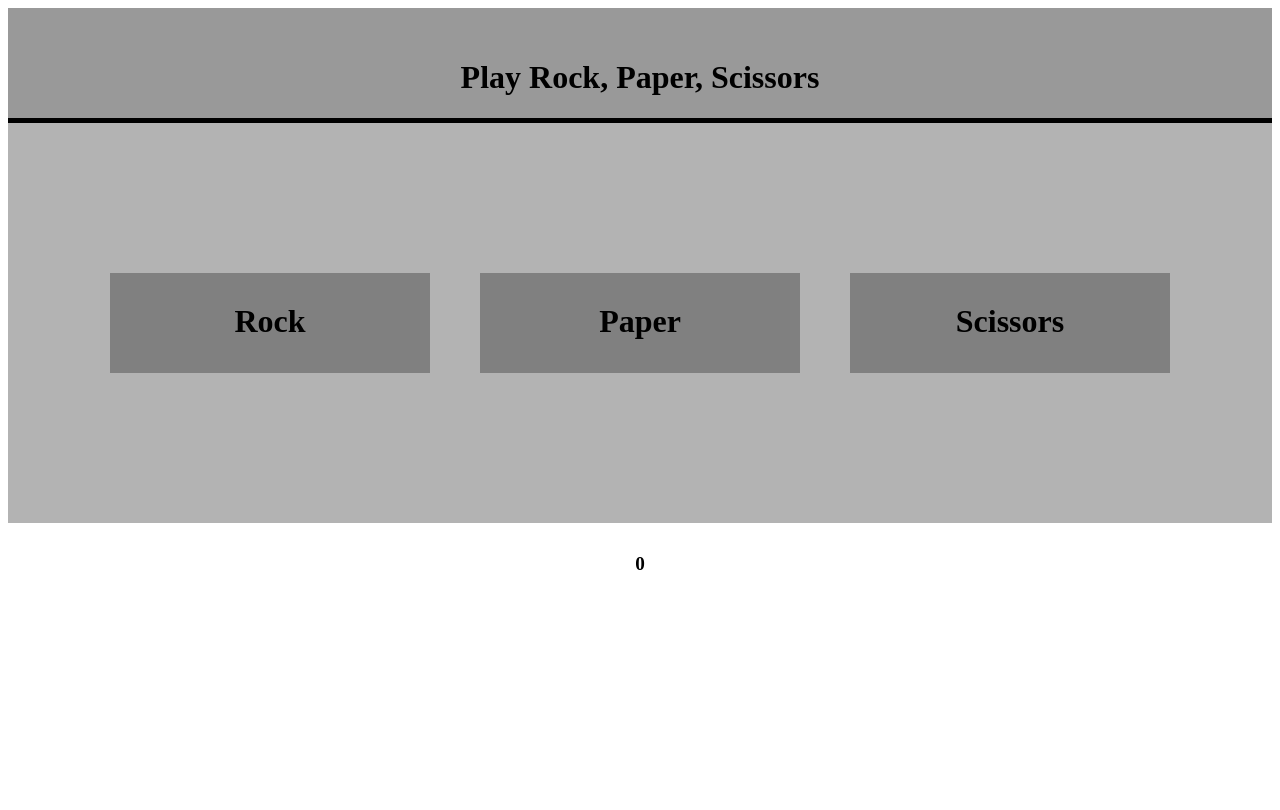
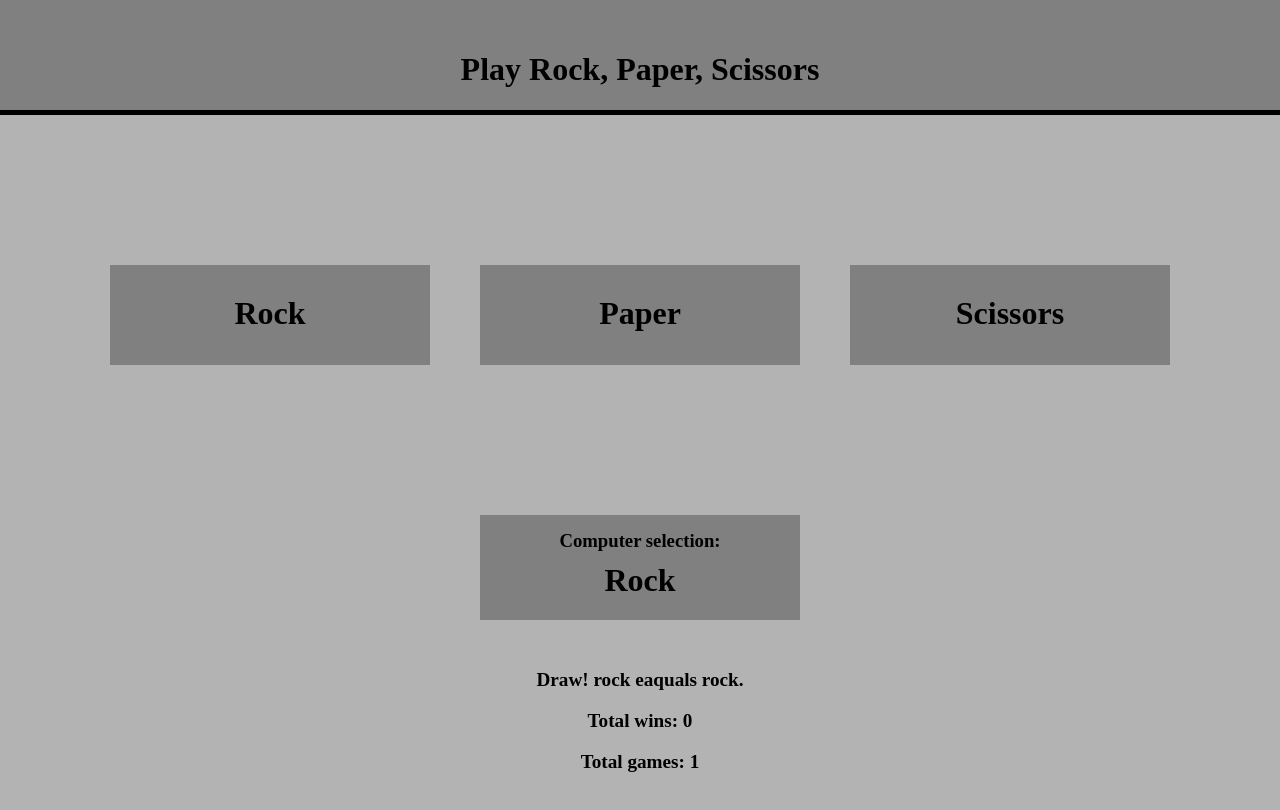
Before and after one commit to GytAndr/odin-ROCK-PAPER-SCISSORS, a plain HTML site: page index.html in a window 1280 px wide. Both pictures are taken after a click on the element "Rock". Drawn offline with Linux system fonts and the light colour scheme.

Commit message:
working version 1.0

```diff
--- a/JScode.js
+++ b/JScode.js
@@ -1,3 +1,26 @@
+let rock = document.getElementById('rock');
+rock.addEventListener('click', (e) => {return game("rock")});
+
+let paper = document.getElementById('paper');
+paper.addEventListener('click', (e) => {return game("paper")});
+
+let scissors = document.getElementById('scissors');
+scissors.addEventListener('click', (e) => {return game("scissors")});
+
+let display = document.getElementById('playerScore');
+
+let counter = document.getElementById('totalGames');
+
+let pcScore = document.getElementById('compSelection');
+
+let winScore = document.getElementById('winScore');
+
+let result = 0;
+
+let wins = 0;
+
+
+
 //declare function to get computer selection
 function computerPlay() {
     //get random number. first get float between 0 and 1, then multipy by 100 and round it using floor.
@@ -5,14 +28,17 @@ function computerPlay() {
      //make if else statement and assing Rock,paper,scissors to different value ranges of random number
         if (randomNumber <= 33) {
             selection = "rock";
+            pcScore.textContent = "Rock";
             return selection ;
         }
         else if (randomNumber > 33 && randomNumber < 66) {
             selection = "paper";
+            pcScore.textContent = "Paper";
             return selection;
         }
         else if (randomNumber >= 66) {
             selection = "scissors";
+            pcScore.textContent = "Scissors";
             return selection;
         }
 }
@@ -24,6 +50,7 @@ function playRound (computer, player) {
             } else if (computer == "paper") {
                 return `You Lose! ${computer} beats ${player}.`;
             } else {
+                wins ++;
                 return `You Win! ${player} beats ${computer}.`;
             }
             break;
@@ -33,15 +60,17 @@ function playRound (computer, player) {
             } else if (computer == "scissors") {
                 return `You Lose! ${computer} beats ${player}.`;
             } else {
+                wins ++;
                 return `You Win! ${player} beats ${computer}.`;
             }
-            break;
+            break
         case "scissors":
             if (computer == "scissors") {
                 return `Draw! ${computer} eaquals ${player}.`;
             } else if (computer == "rock") {
                 return `You Lose! ${computer} beats ${player}.`;
             } else {
+                wins++;
                 return `You Win! ${player} beats ${computer}.`;
             }
             break;
@@ -51,21 +80,15 @@ function playRound (computer, player) {
     }
 }
 
-//game function to loop 5 times. with each loop reask new variables
 function game(playerSelection) {
-    for (let index = 0; index < 5; index++) {
         const computer = computerPlay();
         const player = playerSelection;
-        console.log(playRound(computer, player));
+        //console.log(playRound(computer, player));
+        display.innerText=""+playRound(computer, player)+"";
+        result++;
+        counter.innerText=`${result}`;
+        winScore.textContent = `${wins}`;
+        if (wins >= 5) {
+            display.innerText="You won 5 rounds!!";
+        }
     }
-}
-let rock = document.getElementById('rock');
-rock.addEventListener('click', game("rock"));
-
-let paper = document.getElementById('paper');
-paper.addEventListener('click', game("paper"));
-
-let scissors = document.getElementById('scissors');
-scissors.addEventListener('click', game("scissors"));
-console.log(playerSelection);
-game();
--- a/index.html
+++ b/index.html
@@ -23,8 +23,16 @@
         <p class="name">Scissors</p>
       </div>
     </div>
+    <div id="scoreCont">
+      <div class="button" id="computerScore">
+        <h3>Computer selection:</h3>
+        <p id="compSelection"></p>
+      </div>
+    </div>
     <div id="score">
-      <span id="playerScore">0</span>
+      <p><span id="playerScore">Game result</span></p>
+      <p>Total wins: <span id="winScore">0</span></p>
+      <p>Total games: <span id="totalGames">0</span></p>
     </div>
   </body>
 </html>
--- a/styles.css
+++ b/styles.css
@@ -2,7 +2,7 @@ header {
   padding-top: 30px;
   text-align: center;
   border-bottom: 5px black solid;
-  background: hsl(0, 0%, 60%);
+  background: hsl(0, 0%, 50%);
 }
 
 .container {
@@ -20,6 +20,10 @@ header {
   font-weight: bold;
   cursor: pointer;
 }
+.button:hover {
+  transform: scale(1.1);
+  background: hsl(0, 0%, 40%);
+}
 .name {
   font-size: xx-large;
   text-align: center;
@@ -31,3 +35,27 @@ header {
   padding: 30px;
   font-size: larger;
 }
+body {
+  background: hsl(0, 0%, 70%);
+  margin: 0;
+}
+#computerScore {
+  text-align: center;
+  padding-top: 5px;
+}
+h3 {
+  margin: 0;
+  padding: 10px;
+}
+#scoreCont {
+  display: flex;
+  align-items: center;
+  justify-content: center;
+  background: hsl(0, 0%, 70%);
+}
+#compSelection {
+  font-size: xx-large;
+  text-align: center;
+  margin: 0;
+  padding: 0;
+}
```
